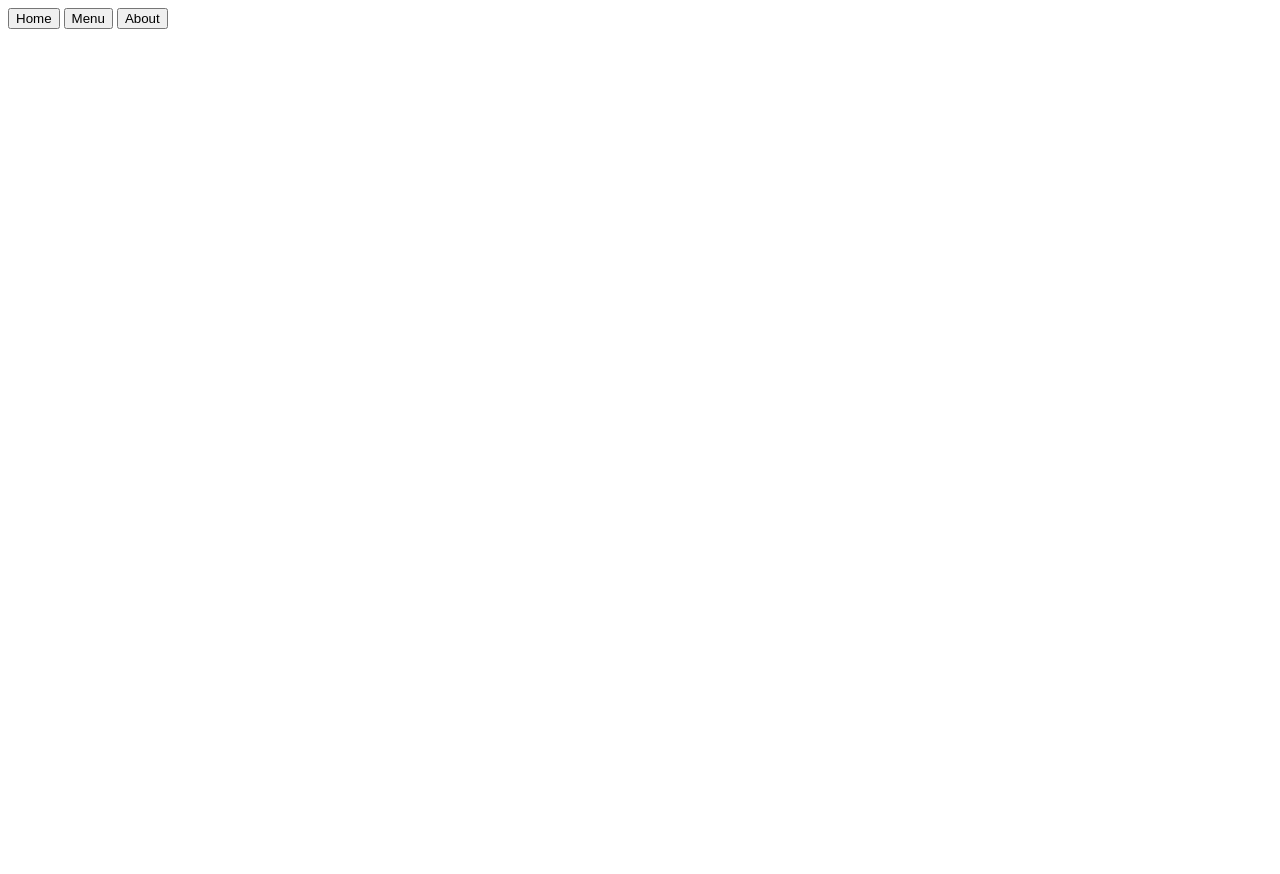
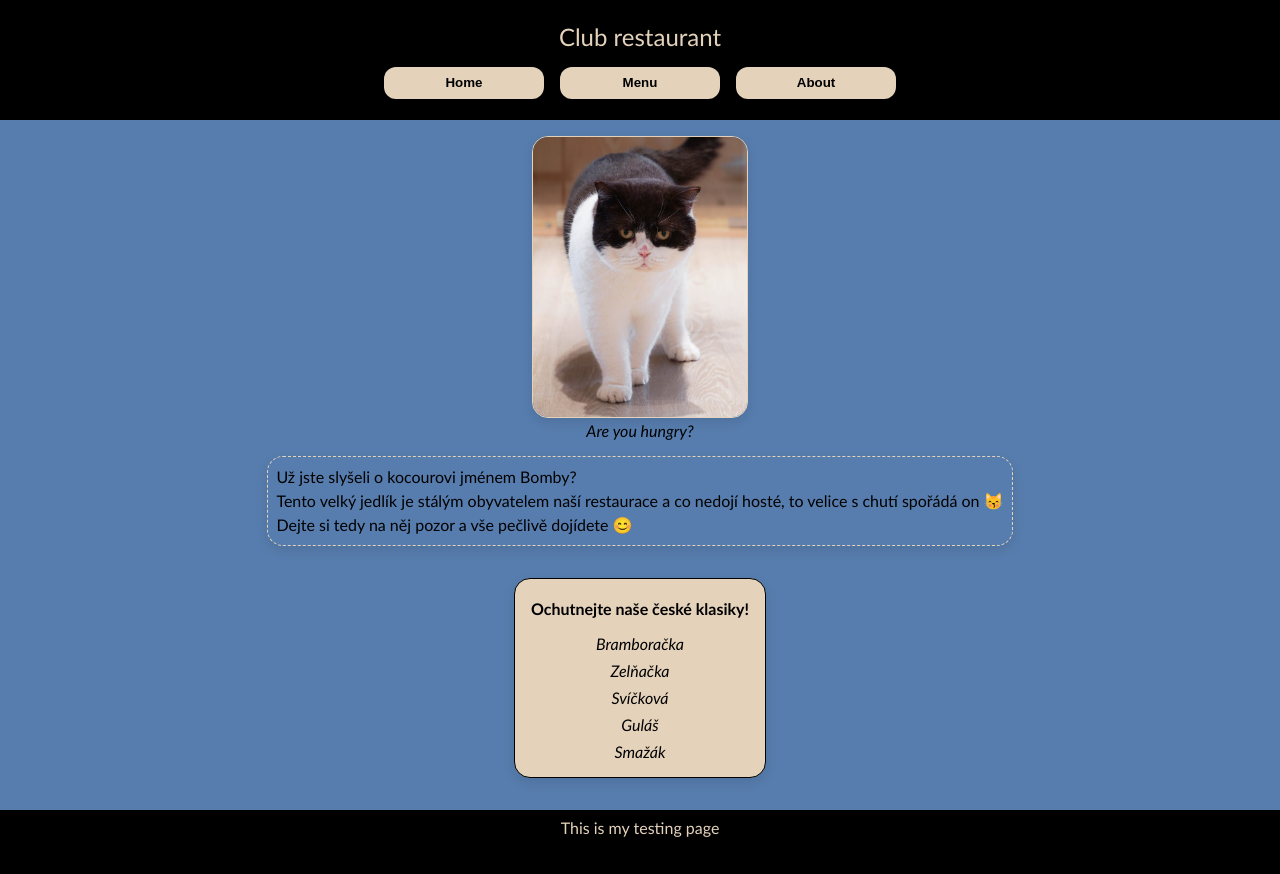
Before and after one commit to radimzou/odin-restaurant-page, a website built with webpack: page src/template.html in a window 1280 px wide. Before the commit the page ends 800 px from the top, so only its background shows below. Built offline with nearby package versions, Linux system fonts and the light colour scheme.

Commit message:
not-module styling

```diff
--- a/src/index.js
+++ b/src/index.js
@@ -1 +1,3 @@
+import "./styles.css";
+
 console.log("hello");
--- /dev/null
+++ b/src/styles.css
@@ -0,0 +1,123 @@
+:root {
+  box-sizing: border-box;
+  --yellow-100: #e4d2bb;
+  font-family: "Gill Sans", "Gill Sans MT", Calibri, "Trebuchet MS", sans-serif;
+}
+
+body {
+  margin: 0;
+  background-color: #577dae;
+  display: flex;
+  flex-direction: column;
+}
+
+header {
+  background-color: black;
+  color: white;
+  height: 120px;
+  display: flex;
+  flex-direction: column;
+  justify-content: center;
+  align-items: center;
+  gap: 16px;
+}
+
+nav {
+  display: flex;
+  gap: 16px;
+  font-weight: 700;
+}
+
+.title {
+  font-size: 24px;
+  font-weight: inherit;
+  color: var(--yellow-100);
+}
+
+button {
+  width: 160px;
+  height: 32px;
+  background-color: var(--yellow-100);
+  color: #000000;
+  font-weight: inherit;
+  border-radius: 12px;
+  border: 0 solid transparent;
+}
+
+div#content {
+  display: flex;
+  flex-direction: column;
+  flex: 1;
+}
+
+.hero-container {
+  display: flex;
+  flex-direction: column;
+  align-items: center;
+}
+
+.hero-article {
+  line-height: 1.5;
+  border-radius: 16px;
+  border: 1px dashed var(--yellow-100);
+  box-shadow: 0 4px 12px rgba(0, 0, 0, 0.1);
+  padding: 8px;
+}
+
+p {
+  margin: 0;
+}
+
+img {
+  border-radius: 16px;
+  border: 1px solid var(--yellow-100);
+  box-shadow: 0 4px 12px rgba(0, 0, 0, 0.1);
+}
+
+figcaption {
+  text-align: center;
+  font-style: italic;
+  font-weight: 100;
+}
+
+footer {
+  background-color: #000000;
+  color: var(--yellow-100);
+  height: 48px;
+  padding: 8px;
+  display: flex;
+  flex-direction: column;
+  align-items: center;
+}
+
+section.menu {
+  display: flex;
+  flex-direction: column;
+  align-items: center;
+}
+
+.menu-container {
+  margin: 32px 0 32px;
+  padding: 16px;
+  background-color: var(--yellow-100);
+  border-radius: 16px;
+  border: 1px solid black;
+  box-shadow: 0 4px 12px rgba(0, 0, 0, 0.1);
+}
+
+.menu-list-title {
+  font-size: 16px;
+  font-weight: 600;
+  margin: 4px 0 16px;
+}
+
+.menu-list {
+  list-style: none;
+  display: flex;
+  flex-direction: column;
+  gap: 8px;
+  align-items: center;
+  padding-left: 0;
+  margin: 0;
+  font-style: italic;
+}
--- a/src/template.html
+++ b/src/template.html
@@ -7,12 +7,49 @@
   </head>
   <body>
     <header>
+      <div class="title">Club restaurant</div>
       <nav>
         <button>Home</button>
         <button>Menu</button>
         <button>About</button>
       </nav>
     </header>
-    <div id="content"></div>
+    <div id="content">
+      <section class="hero-container">
+        <div class="hero-image">
+          <figure>
+            <img
+              src="./assets/photo-var-1.jpg"
+              alt="not hungry cat"
+              style="height: 280px"
+            />
+            <figcaption>Are you hungry?</figcaption>
+          </figure>
+        </div>
+        <div class="hero-article">
+          <p>Už jste slyšeli o kocourovi jménem Bomby?</p>
+          <p>
+            Tento velký jedlík je stálým obyvatelem naší restaurace a co nedojí
+            hosté, to velice s chutí spořádá on 😽
+          </p>
+          <p>Dejte si tedy na něj pozor a vše pečlivě dojídete 😊</p>
+        </div>
+      </section>
+      <section class="menu">
+        <div class="menu-container">
+          <div class="menu-list-title">Ochutnejte naše české klasiky!</div>
+          <ul class="menu-list">
+            <li>Bramboračka</li>
+            <li>Zelňačka</li>
+            <li>Svíčková</li>
+            <li>Guláš</li>
+            <li>Smažák</li>
+          </ul>
+        </div>
+      </section>
+    </div>
+    <footer>
+      <div>This is my testing page</div>
+    </footer>
   </body>
 </html>
```
Also changed, not shown: src/assets/photo-var-1.jpg (added).
